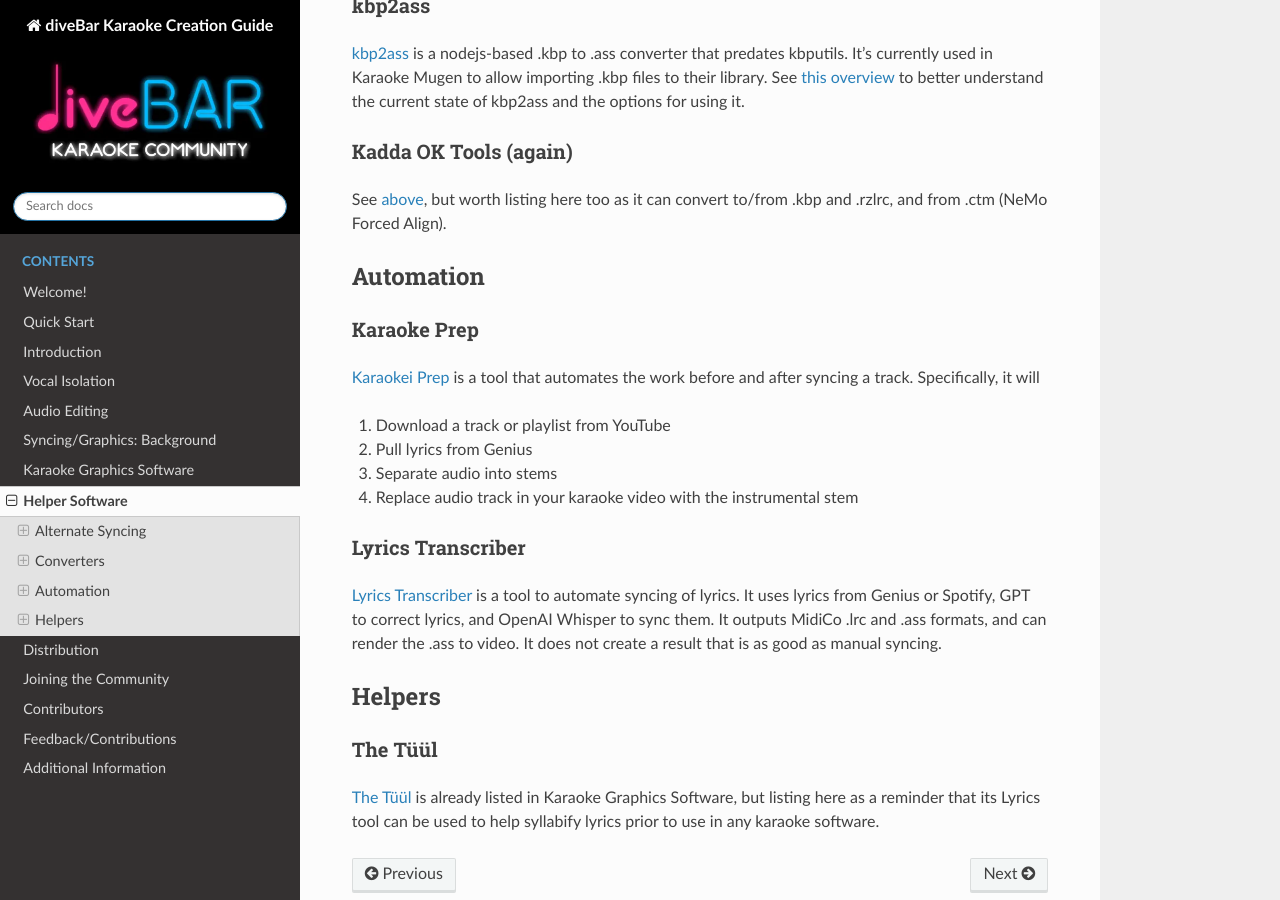
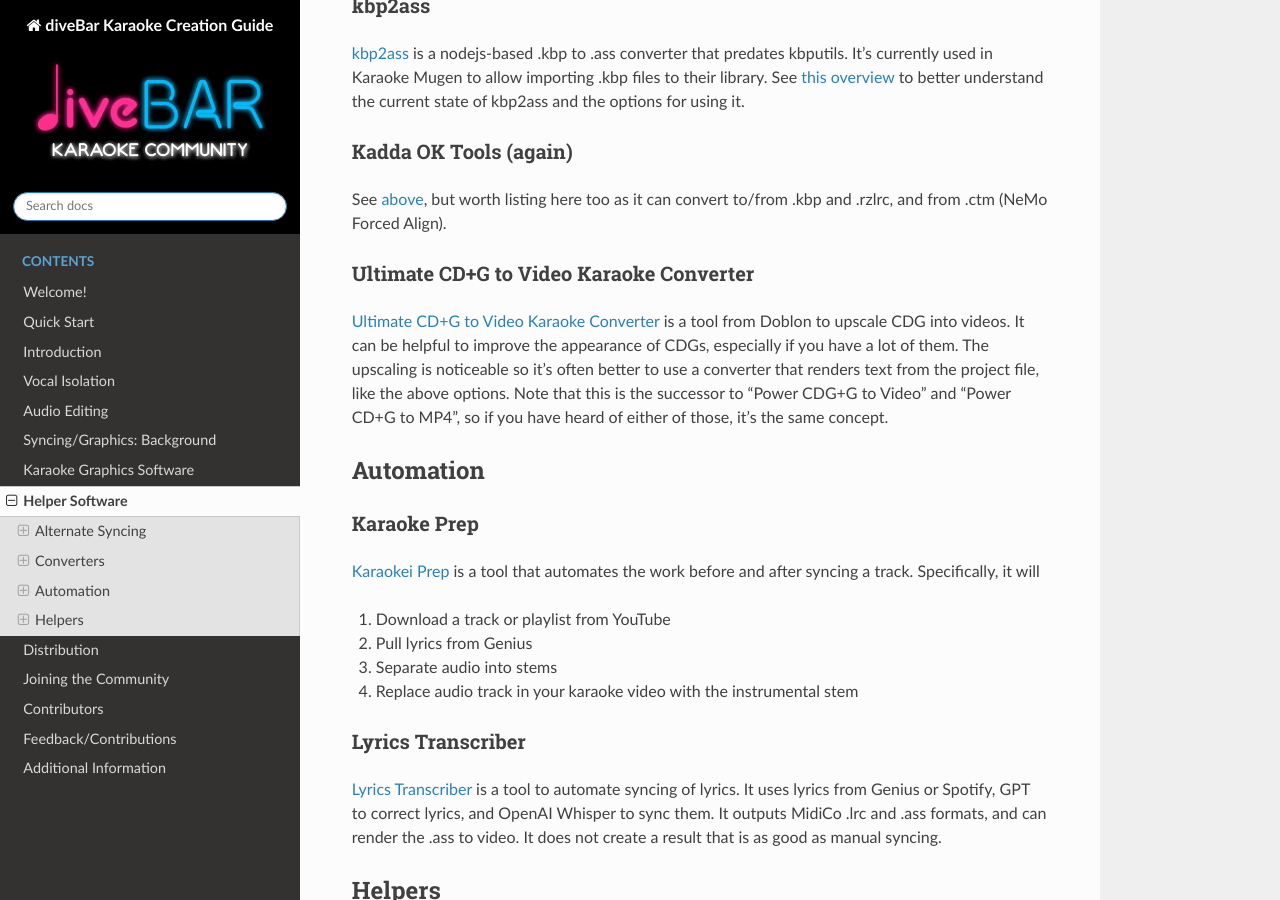
Before and after one commit to diveBarKaraoke/divebar_karaoke_creation_guide, a Sphinx documentation site: the page built from docs/helper_software.rst, in a window 1280 px wide and 900 px high, scrolled down 1078 px. Built offline with Sphinx 7.4.7 and the Read the Docs theme 2.0.0, drawn with Linux system fonts in a browser that asks for light colours.

Commit message:
Add Doblon's CDG converter to helper software page

```diff
--- a/docs/helper_software.rst
+++ b/docs/helper_software.rst
@@ -40,6 +40,11 @@ Kadda OK Tools (again)
 
 See :ref:`above <helper_software:Kadda OK Tools>`, but worth listing here too as it can convert to/from .kbp and .rzlrc, and from .ctm (NeMo Forced Align).
 
+Ultimate CD+G to Video Karaoke Converter
+^^^^^^^^^^^^^^^^^^^^^^^^^^^^^^^^^^^^^^^^
+
+`Ultimate CD+G to Video Karaoke Converter <https://www.powerkaraoke.com/src/prod-ultimate-cdg-karaoke-video-converter.php>`_ is a tool from Doblon to upscale CDG into videos. It can be helpful to improve the appearance of CDGs, especially if you have a lot of them. The upscaling is noticeable so it's often better to use a converter that renders text from the project file, like the above options. Note that this is the successor to "Power CDG+G to Video" and "Power CD+G to MP4", so if you have heard of either of those, it's the same concept.
+
 
 Automation
 ----------
```
